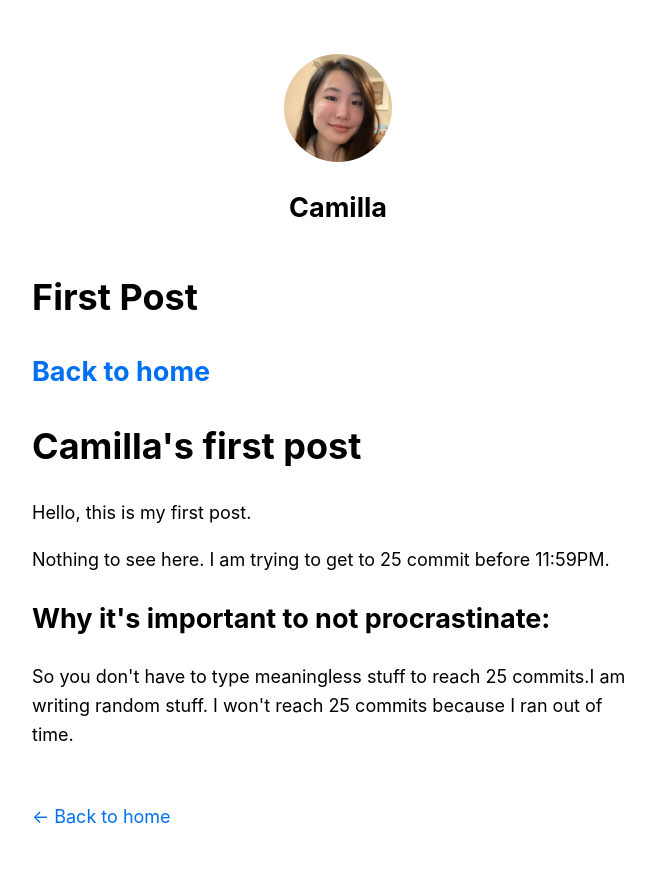
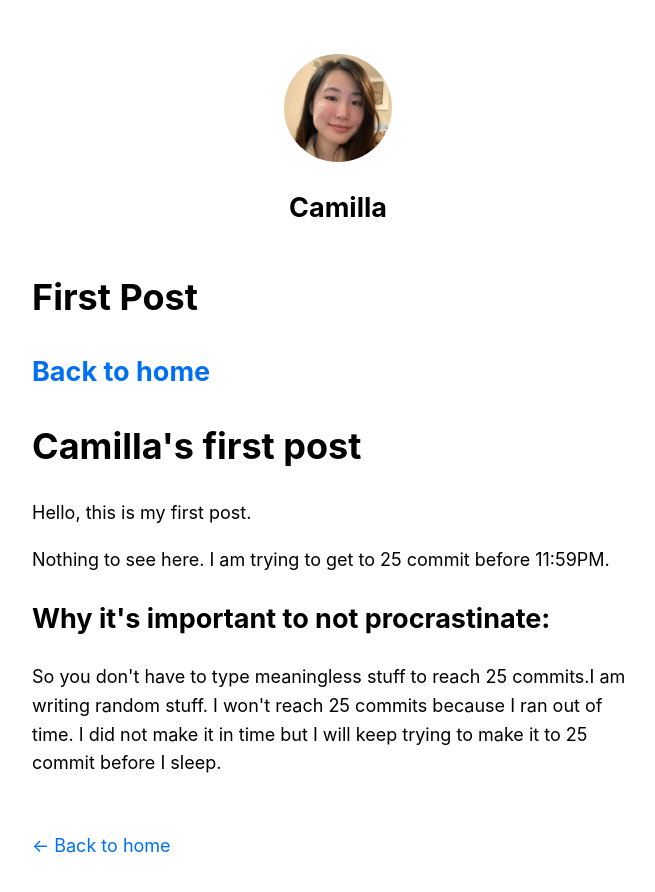
Before and after one commit to louisgv/art, a Next.js app: page /posts/first-post in a window 1280 px wide. Shown: the top 892 px of the page, without its empty margins (302-957 px from the left). Built offline with nearby package versions, Linux system fonts and the light colour scheme.

Commit message:
information added to paragraph

```diff
--- a/pages/posts/first-post.js
+++ b/pages/posts/first-post.js
@@ -28,7 +28,8 @@ export default function FirstPost() {
       <p>
         So you don't have to type meaningless stuff to reach
         25 commits.I am writing random stuff. I won't reach
-        25 commits because I ran out of time.
+        25 commits because I ran out of time. I did not make it in time but I will
+        keep trying to make it to 25 commit before I sleep.
       </p>
     </Layout>
   )
```
